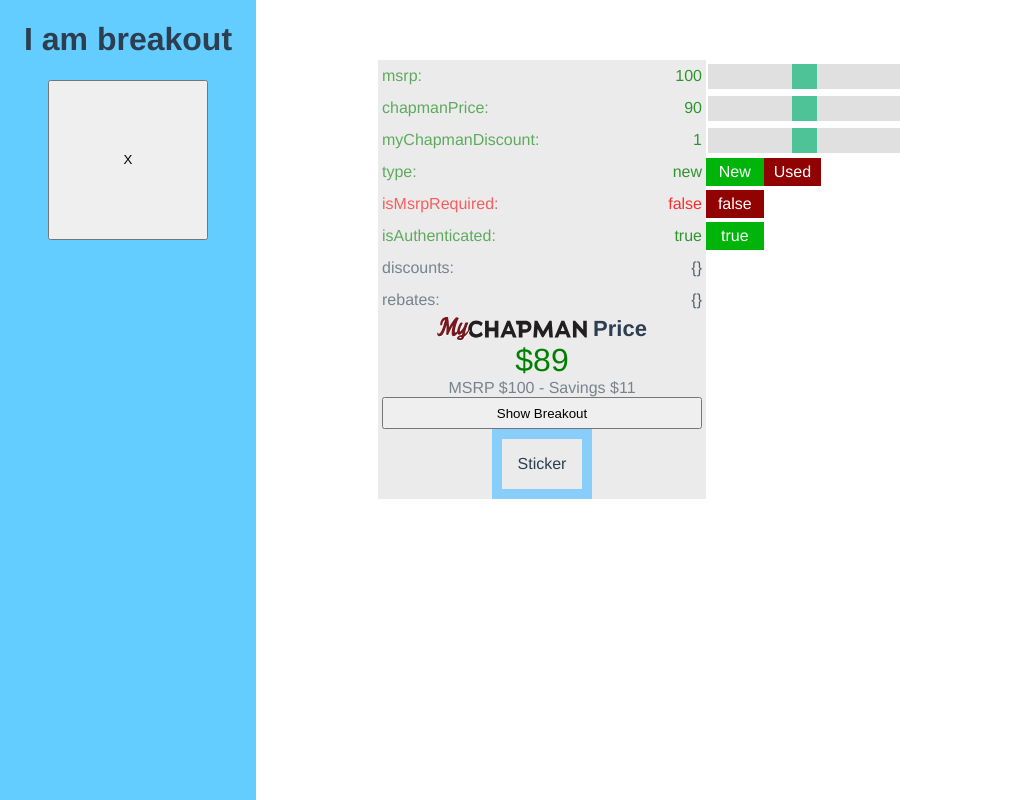
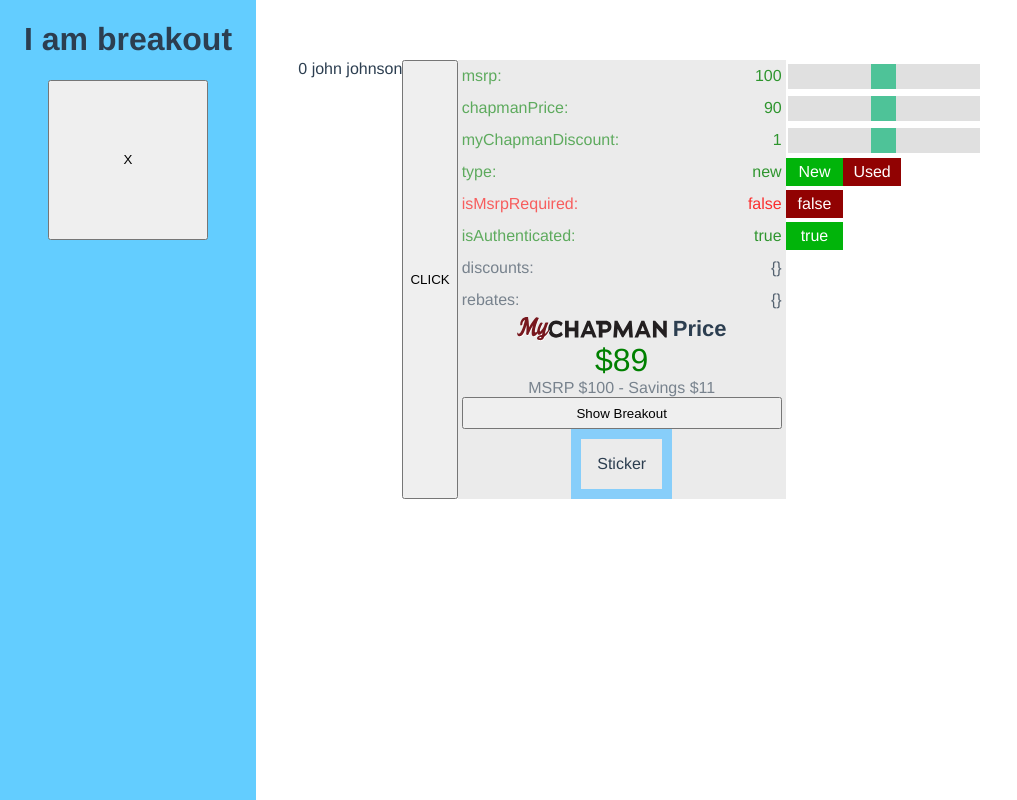
Before and after one commit to rniemela77/vue3practice, a Vue app: page / in a window 1280 px wide. Shown: the whole page, without its empty margins (0-1017 px from the left). Built offline with nearby package versions, Linux system fonts and the light colour scheme.

Commit message:
get Pinia working

```diff
--- a/package.json
+++ b/package.json
@@ -9,6 +9,7 @@
   },
   "dependencies": {
     "core-js": "^3.6.5",
+    "pinia": "^2.0.0-rc.4",
     "vue": "^3.0.0"
   },
   "devDependencies": {
@@ -25,6 +26,7 @@
     "eslint-plugin-prettier": "^3.3.1",
     "eslint-plugin-vue": "^7.0.0",
     "prettier": "^2.2.1",
-    "typescript": "~4.1.5"
+    "typescript": "~4.1.5",
+    "vue-cli-plugin-pinia": "~0.0.6"
   }
 }
--- a/src/App.vue
+++ b/src/App.vue
@@ -1,5 +1,7 @@
 <template>
   <div class="wrapper">
+    {{ counter.count }} {{ variables.name }}
+    <button @click="handleClick">CLICK</button>
     <PricingBreakout
       v-if="showBreakout"
       @show-pricing-breakout="showBreakout = $event"
@@ -90,6 +92,9 @@ import PricingSection from "./components/PricingSection.vue";
 import PricingBreakout from "./components/PricingBreakout.vue";
 import { ref } from "vue";
 
+import { useCounterStore } from "@/store"; // import store index file
+import { useVariablesStore } from "./store/variables"; // import specific store file
+
 const msrp = ref(100);
 const chapmanPrice = ref(90);
 const myChapmanDiscount = ref(1);
@@ -98,6 +103,19 @@ const isAuthenticated = ref(true);
 const isMsrpRequired = ref(false);
 
 const showBreakout = ref(true);
+
+// pinia test
+const counter = useCounterStore();
+const variables = useVariablesStore();
+
+const handleClick = () => {
+  /*
+    SEVERAL OPTIONS FOR MANAGING STATE:
+  */
+  // counter.count++;
+  // counter.$patch({ count: counter.count + 1 });
+  counter.increment();
+};
 </script>
 
 <style>
--- a/src/main.ts
+++ b/src/main.ts
@@ -1,4 +1,5 @@
 import { createApp } from "vue";
 import App from "./App.vue";
+import { createPinia } from 'pinia'
 
-createApp(App).mount("#app");
+createApp(App).use(createPinia()).mount("#app");
--- /dev/null
+++ b/src/store/index.ts
@@ -0,0 +1,21 @@
+import { defineStore } from "pinia";
+
+export const useCounterStore = defineStore("counter", {
+  state: () => {
+    return { count: 0 }
+  },
+  actions: {
+    increment() {
+      this.count++;
+    },
+  },
+  // state: () => ({ count: 0 }),
+  // getters: {
+  //   double: (state) => state.count * 2,
+  // },
+  // actions: {
+  //   increment() {
+  //     this.count++
+  //   }
+  // }
+});
--- /dev/null
+++ b/src/store/variables.ts
@@ -0,0 +1,21 @@
+import { defineStore } from "pinia";
+
+export const useVariablesStore = defineStore("variables", {
+  state: () => {
+    return { name: "john johnson" };
+  },
+  //   actions: {
+  //     increment() {
+  //       this.count++;
+  //     },
+  //   },
+  // state: () => ({ count: 0 }),
+  // getters: {
+  //   double: (state) => state.count * 2,
+  // },
+  // actions: {
+  //   increment() {
+  //     this.count++
+  //   }
+  // }
+});
```
Also changed, not shown: 1 other file (tests, documents, lock files or other folders).
